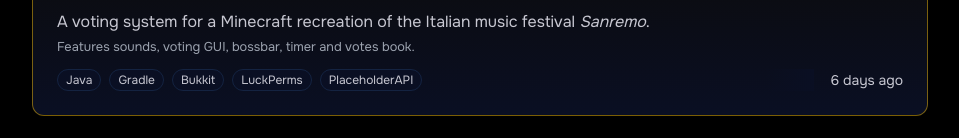
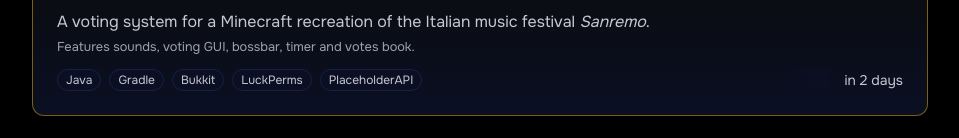
Before and after one commit to letruxux/bio, a Next.js app: page /p in a window 1280 px wide. Shown: the part 315-453 px from the top of the page, without its empty margins (160-1119 px from the left). Built offline with nearby package versions, Linux system fonts and the light colour scheme.

Commit message:
fix card date

```diff
--- a/src/components/project-card.tsx
+++ b/src/components/project-card.tsx
@@ -56,7 +56,7 @@ export default function ProjectCard({
               />
             </div>
             <div className="text-sm text-text-secondary shrink-0">
-              {dayjs(project.timeline.at(0)!.date).fromNow()}
+              {dayjs(project.timeline.at(1)!.date).fromNow()}
             </div>
           </div>
         </div>
```
